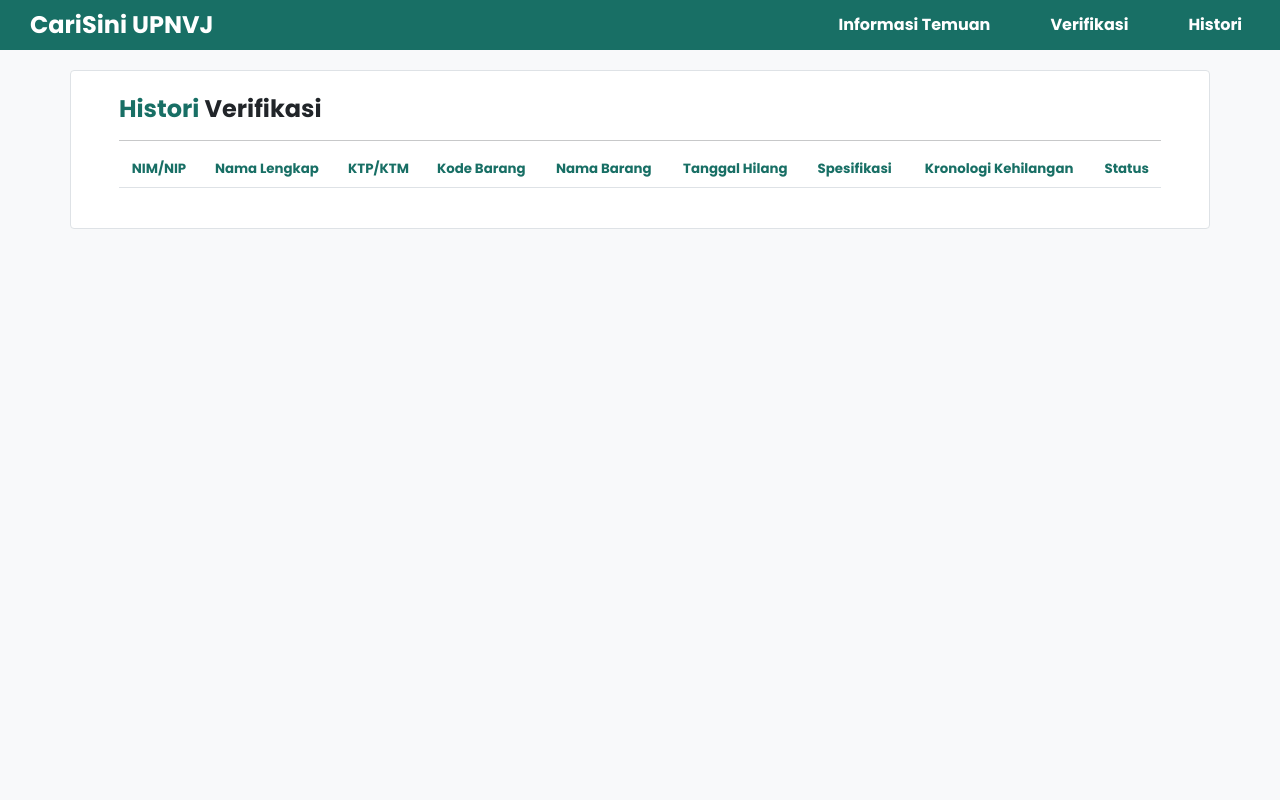
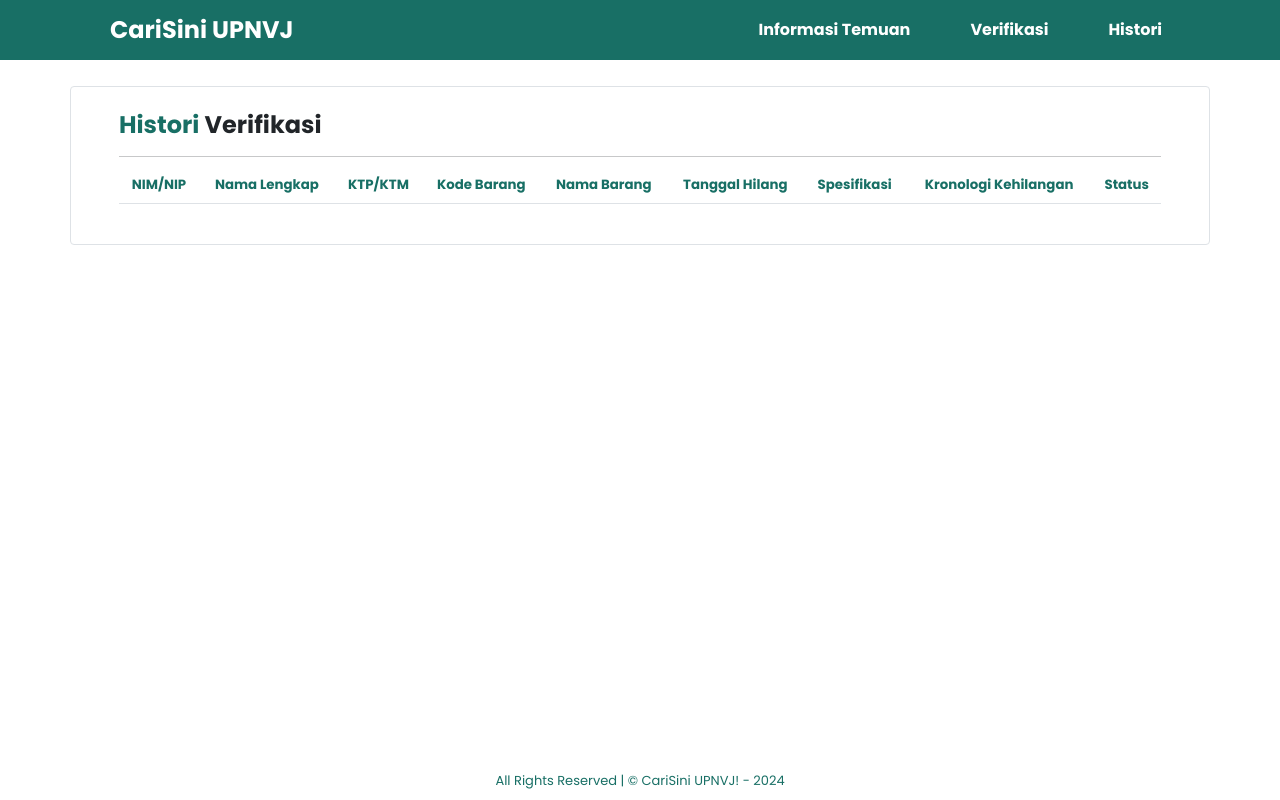
Before and after one commit to adeliadeswita/TBWebP_CariSiniUPNVJ, a PHP site: page /histori_admin.php in a window 1280 px wide. Run offline with PHP 8.4, Linux system fonts and the light colour scheme; data that the repository does not hold is empty.

Commit message:
update histori admin eksternal css
merubah menjadi eksternal css dan menambahkan footer

```diff
--- a/histori_admin.php
+++ b/histori_admin.php
@@ -1,4 +1,6 @@
+<!DOCTYPE html>
 <html lang="en">
+
 <head>
     <meta charset="UTF-8">
     <meta name="viewport" content="width=device-width, initial-scale=1.0">
@@ -7,96 +9,10 @@
     <link href="https://cdn.jsdelivr.net/npm/bootstrap@5.1.3/dist/css/bootstrap.min.css" rel="stylesheet" integrity="sha384-1BmE4kWBq78iYhFldvKuhfTAU6auU8tT94WrHftjDbrCEXSU1oBoqyl2QvZ6jIW3" crossorigin="anonymous">
     <link href="https://fonts.googleapis.com/css2?family=Poppins:wght@100;300;400;700&display=swap" rel="stylesheet">
     <link rel="stylesheet" href="https://cdnjs.cloudflare.com/ajax/libs/font-awesome/6.0.0-beta3/css/all.min.css" integrity="sha384-..." crossorigin="anonymous">
+    <link rel="stylesheet" href="style.css">
+</head>
 
-    <style>
-        .custom-th {
-            color: #186F65;
-            font-size: smaller;
-            text-align:center;
-        }
-
-        .title {
-            font-size:x-large;
-            font-weight:bold;
-        }
-
-        *{
-            margin: 0px;
-            padding: 0px;
-            box-sizing: border-box;
-            outline: none;
-            border: none;
-            text-decoration: none;
-        }
-
-        body{
-            display:block;
-            font-family: 'Poppins';
-        }
-
-        .logo{
-            font-family:'Poppins';
-            font-size:x-large;
-            font-weight:bold;
-            color:white;
-            padding: 0px 0px 0px 30px;
-        }
-
-        nav{
-            display:flex;
-            font-size:medium;
-            background-color:#186F65;
-            justify-content: space-between;
-            align-items: center;
-            position: fixed;
-            padding: 5px 0px 5px 0px;
-            top:0;
-            left:0;
-            right:0;
-            z-index:9999;
-            text-decoration:none;
-        }
-
-        nav ul{
-            font-weight: bold;
-            list-style-type:none;
-            margin:0;
-            padding: 8px;
-            overflow:hidden;
-        }
-
-        nav ul li{
-            font-weight: bold;
-            float: left;
-        }
-
-        nav ul li a{
-            font-weight: bold;
-            padding-right:30px;
-            padding-left: 30px;
-            color: white;
-            text-decoration:none;
-        }
-
-        .nav-navigasi ul li a:hover{
-            font-weight: bold;
-            padding: 30px;
-            color:#65C18C;
-        }
-
-        .btn{
-            color: #65C18C;
-            border-color: lightgray;
-        }
-
-        .btn:hover {
-            color: white;
-            background-color: #65C18C;
-            border-color: #65C18C;
-        }
-    </style>
-</head>
-<body class="bg-light">
+<body>
     <nav class="nav">
         <div class="logo">CariSini UPNVJ</div>
         <div class="nav-navigasi">
@@ -108,8 +24,8 @@
         </div>
     </nav>
 
-    <div style="margin-top: 70px;">
-        <div class="container mt-5 border rounded bg-white py-4 px-5 mb-5">
+    <div class="flex-container">
+        <div class="container mt-3 border rounded bg-white py-4 px-5 mb-5">
             <header style="margin-bottom:-30px;">
                 <h1 class="title"><a style="text-decoration: none;"><span style= "color:#186F65">Histori </span><span>Verifikasi</span></a></h1>
                 <hr>
@@ -125,16 +41,16 @@
                 <div class="table-responsive">
                     <table class="table table-striped mt-4">
                         <thead>
-                            <tr>
-                                <th class="custom-th" scope="col">NIM/NIP</th>
-                                <th class="custom-th" scope="col">Nama Lengkap</th>
-                                <th class="custom-th" scope="col">KTP/KTM</th>
-                                <th class="custom-th" scope="col">Kode Barang</th>
-                                <th class="custom-th" scope="col">Nama Barang</th>
-                                <th class="custom-th" scope="col">Tanggal Hilang</th>
-                                <th class="custom-th" scope="col">Spesifikasi</th>
-                                <th class="custom-th" scope="col">Kronologi Kehilangan</th>
-                                <th class="custom-th" scope="col">Status</th>
+                            <tr class="kolom">
+                                <th scope="col">NIM/NIP</th>
+                                <th scope="col">Nama Lengkap</th>
+                                <th scope="col">KTP/KTM</th>
+                                <th scope="col">Kode Barang</th>
+                                <th scope="col">Nama Barang</th>
+                                <th scope="col">Tanggal Hilang</th>
+                                <th scope="col">Spesifikasi</th>
+                                <th scope="col">Kronologi Kehilangan</th>
+                                <th scope="col">Status</th>
                             </tr>
                         </thead>
                         <tbody>
@@ -184,6 +100,9 @@
             </section>
         </div>
     </div>
+    <footer>
+        All Rights Reserved | © CariSini UPNVJ! - 2024
+    </footer>
     <script src="https://cdn.jsdelivr.net/npm/bootstrap@5.1.3/dist/js/bootstrap.bundle.min.js" integrity="sha384-ka7Sk0Gln4gmtz2MlQnikT1wXgYsOg+OMhuP+IlRH9sENBO0LRn5q+8nbTov4+1p" crossorigin="anonymous"></script>
 </body>
 </html>
```
